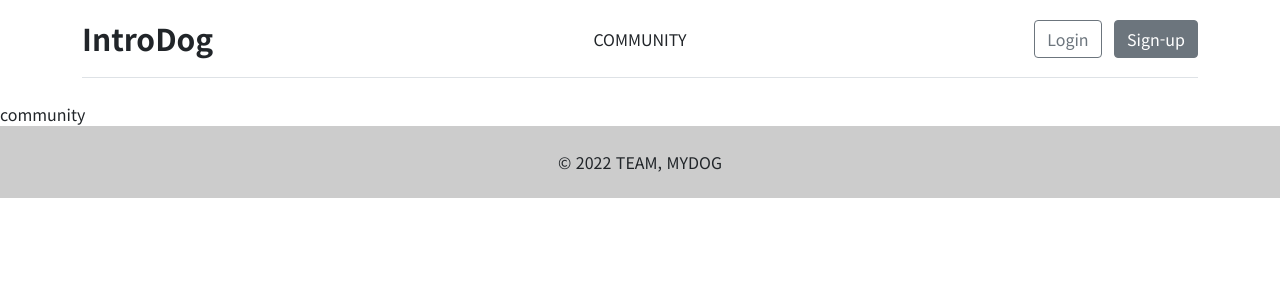
After one commit to jinsDevelopment/myDog, a Flask app: page /community in a window 1280 px wide. The commit adds this page. Shown: the top 300 px of the page. Run offline with Flask 2, Linux system fonts and the light colour scheme.

Commit message:
Create initial community html

```diff
--- a/app.py
+++ b/app.py
@@ -11,5 +11,9 @@ app = Flask(__name__)
 def home():
     return render_template('index.html')
 
+@app.route('/community')
+def community():
+    return render_template('community.html')
+
 if __name__ == '__main__':
     app.run('0.0.0.0', port=5000, debug=True)
--- /dev/null
+++ b/templates/community.html
@@ -0,0 +1 @@
+{% extends 'layout.html' %} {% block content %} community {% endblock %}
--- a/templates/layout.html
+++ b/templates/layout.html
@@ -39,7 +39,7 @@
         </a>
 
         <ul class="nav col-12 col-md-auto mb-2 justify-content-center mb-md-0">
-          <li><a href="#" class="nav-link px-2 link-dark">COMMUNITY</a></li>
+          <li><a href="/community" class="nav-link px-2 link-dark">COMMUNITY</a></li>
         </ul>
 
         <div class="col-md-3 text-end">
```
